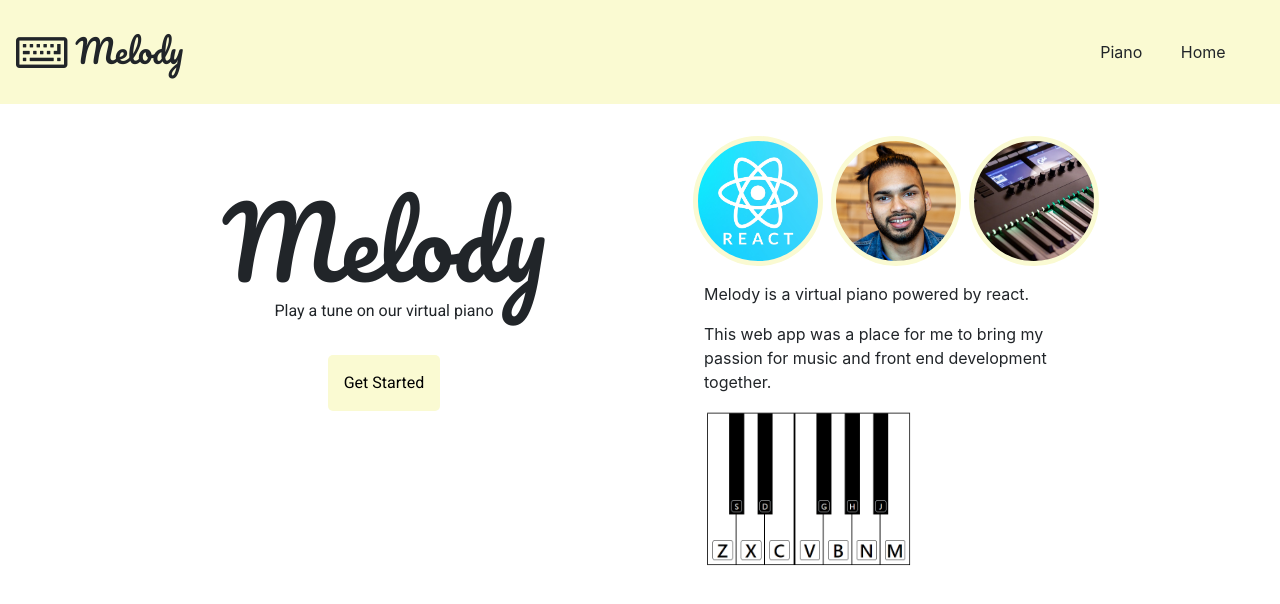
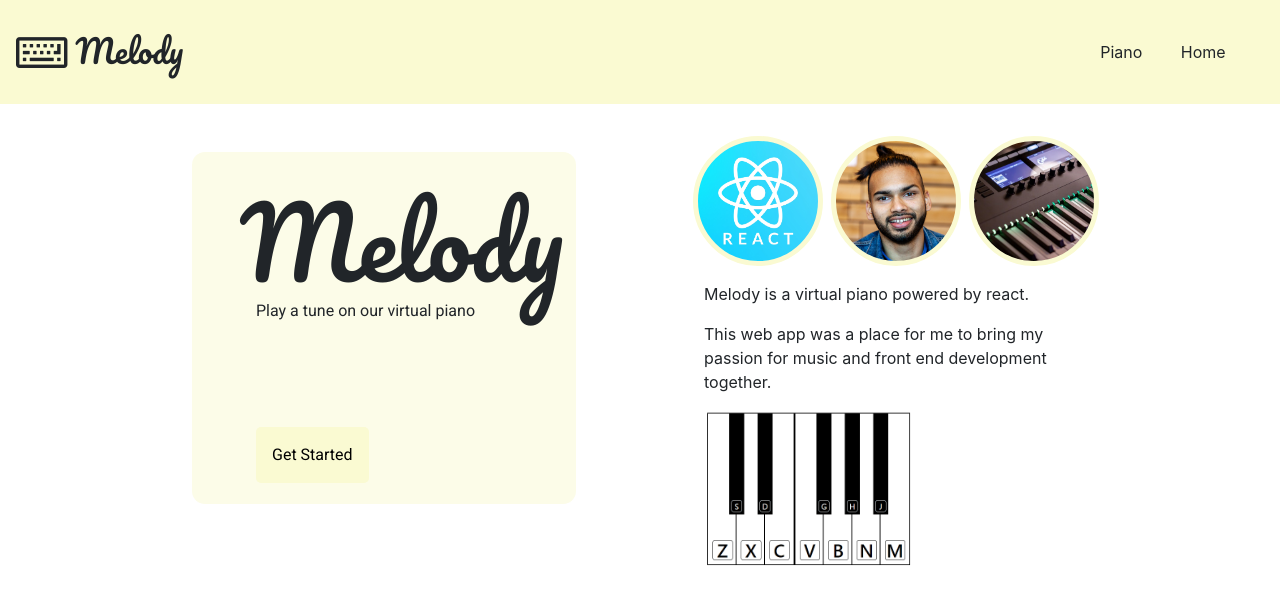
Before and after one commit to kusholhuq/piano-front-end, a React (Create React App) app: page / in a window 1280 px wide. Shown: the top 604 px of the page. Built offline with nearby package versions, Linux system fonts and the light colour scheme.

Commit message:
adjusting landing

```diff
--- a/src/styles/Landing.css
+++ b/src/styles/Landing.css
@@ -11,17 +11,20 @@
   display: flex;
   justify-content: center ;
   height: 87vh;
+  max-width: 1500px;
 }
 
 .landing-container {
-  text-align: center;
+  text-align: left;
   position: relative;
   top: 3rem;
-  background-color: rgba(255,255,255, .7);
+  /* background-color: rgba(255,255,255, .7); */
+  background-color: rgb(250, 250, 210, .5);
   width: 30%;
   height: 22rem;
-  border-radius: 10px;
+  border-radius: 13px;
   margin-right: 10%;
+  padding-left: 4rem;
 }
 
 .landing-info {
@@ -36,6 +39,7 @@
 .title {
   position: relative;
   top: 2rem;
+  right: 1rem;
   font-size: 6rem;
 }
 
@@ -50,7 +54,7 @@
   padding: 1rem;
   border: 0px solid grey;
   position: relative;
-  top: 2.5rem;
+  top: 7rem;
   transition: ease-in-out all 0.2s;
 
 }
```
